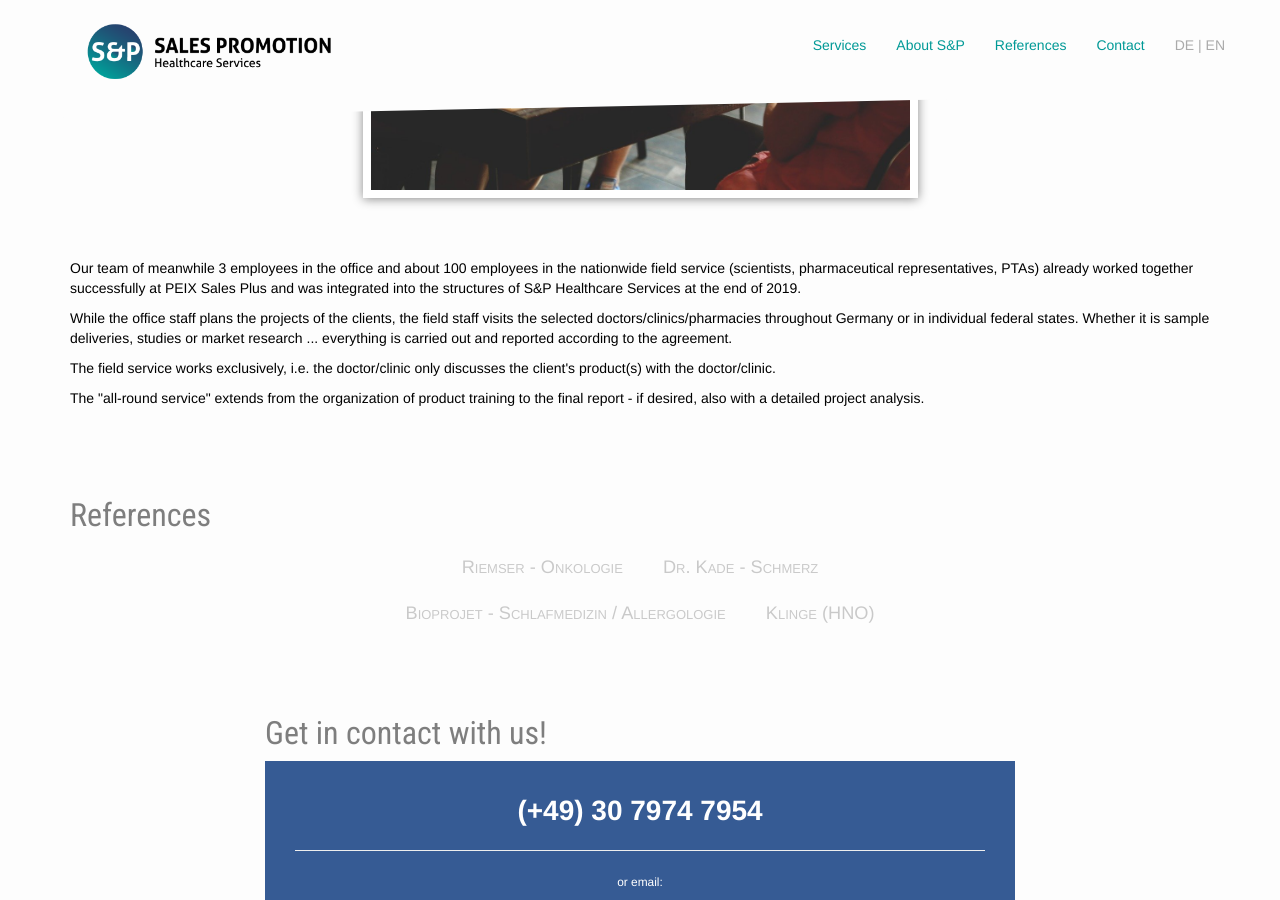
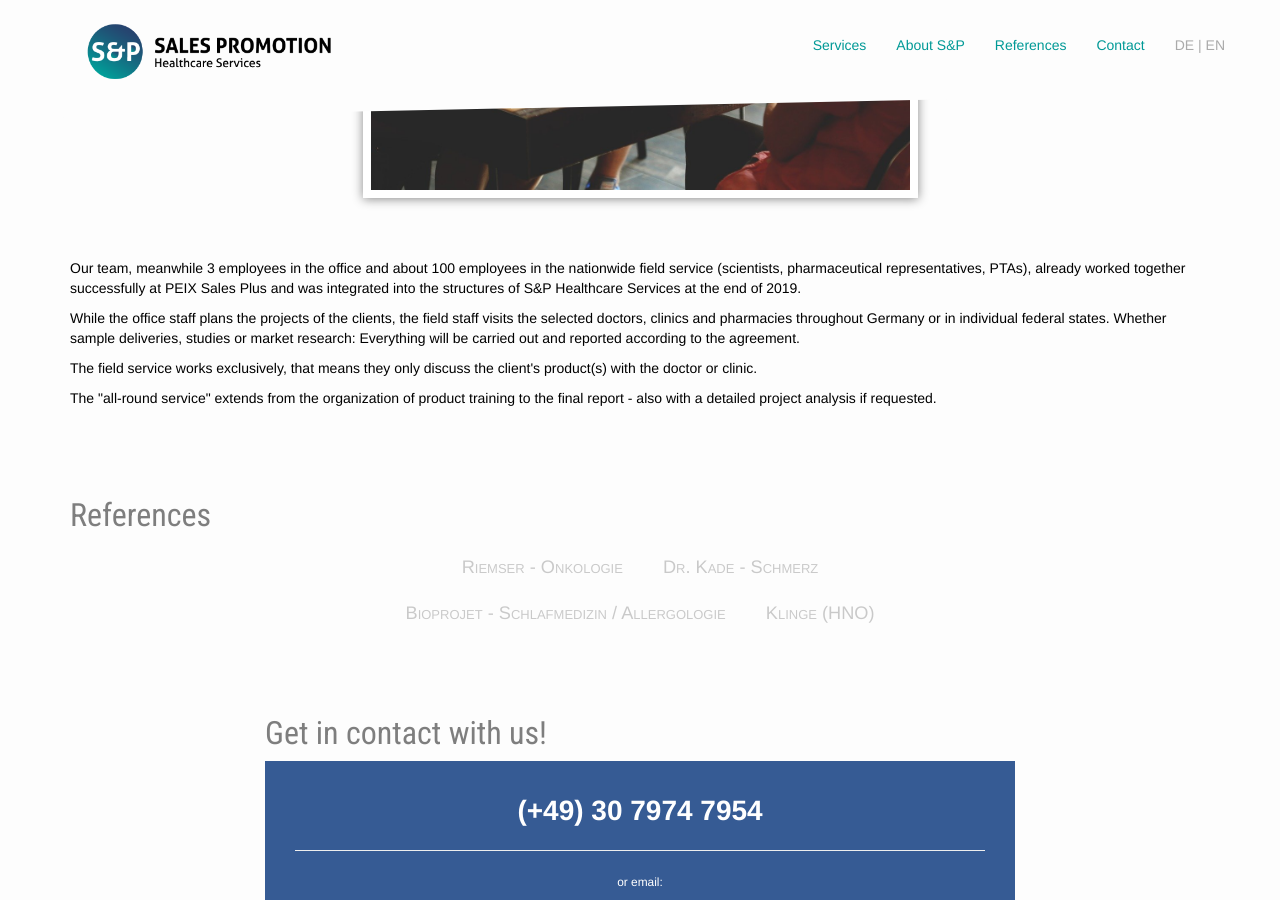
Before and after one commit to samlawski/sp-healthcare, a Jekyll site: the page built from en/index.html, in a window 1280 px wide and 900 px high, scrolled down 1018 px. Built offline with Jekyll 4.4.1, drawn with Linux system fonts in a browser that asks for light colours; nearby versions of some CDN libraries.

Commit message:
Updated 'en/index.html' via CloudCannon

```diff
--- a/en/index.html
+++ b/en/index.html
@@ -101,10 +101,10 @@ header_image_path: /assets/images/title.jpg
   <div class="row">
     <div class="col-xs-12 space-after">
         <div class="editable">
-          <p>Our team of meanwhile 3 employees in the office and about 100 employees in the nationwide field service (scientists, pharmaceutical representatives, PTAs) already worked together successfully at PEIX Sales Plus and was integrated into the structures of S&amp;P Healthcare Services at the end of 2019.</p>
-          <p>While the office staff plans the projects of the clients, the field staff visits the selected doctors/clinics/pharmacies throughout Germany or in individual federal states. Whether it is sample deliveries, studies or market research ... everything is carried out and reported according to the agreement.</p>
-          <p>The field service works exclusively, i.e. the doctor/clinic only discusses the client's product(s) with the doctor/clinic.</p>
-          <p>The "all-round service" extends from the organization of product training to the final report - if desired, also with a detailed project analysis.</p>
+          <p>Our team, meanwhile 3 employees in the office and about 100 employees in the nationwide field service (scientists, pharmaceutical representatives, PTAs), already worked together successfully at PEIX Sales Plus and was integrated into the structures of S&amp;P Healthcare Services at the end of 2019.</p>
+          <p>While the office staff plans the projects of the clients, the field staff visits the selected doctors, clinics and pharmacies throughout Germany or in individual federal states. Whether sample deliveries, studies or market research: Everything will be carried out and reported according to the agreement.</p>
+          <p>The field service works exclusively, that means they only discuss the client's product(s) with the doctor or clinic.</p>
+          <p>The "all-round service" extends from the organization of product training to the final report - also with a detailed project analysis if requested.</p>
         </div>
         </div><!-- / col -->
   </div><!-- row -->
```
